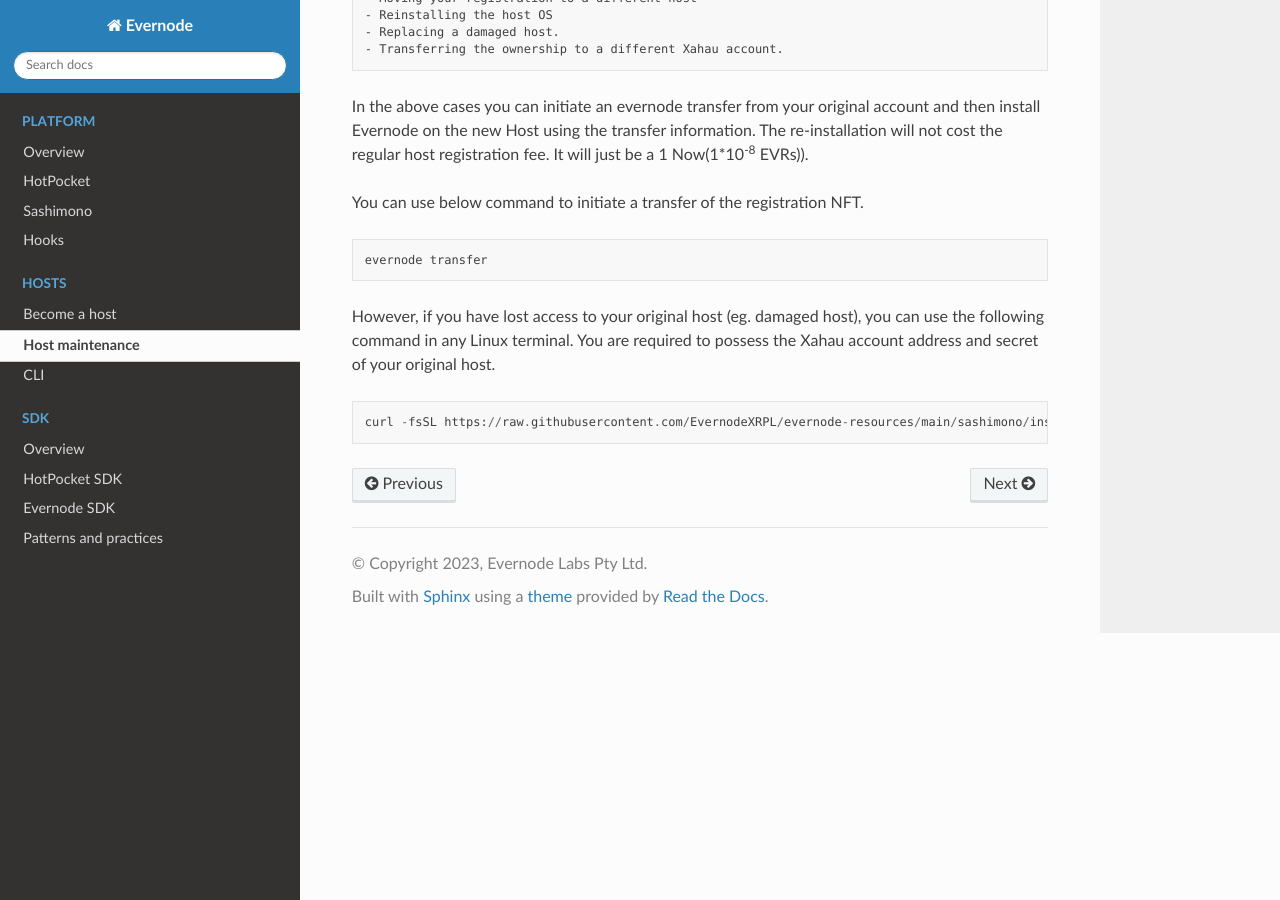
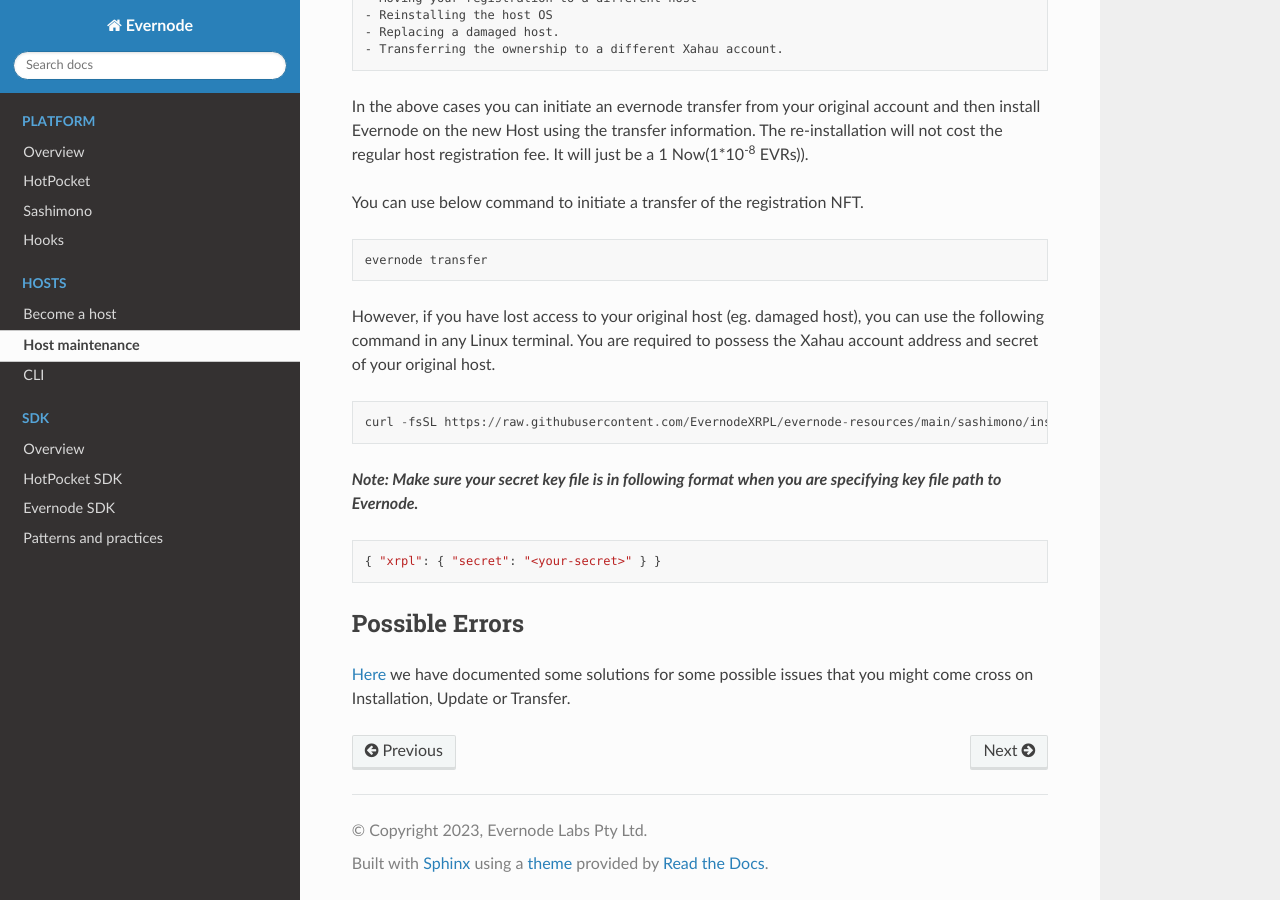
Before and after one commit to tequdev/evernode-docs, a Sphinx documentation site: the page built from docs/source/hosts/maintenance.md, in a window 1280 px wide and 900 px high, scrolled down 1189 px. Built offline with Sphinx 7.4.7 and the Read the Docs theme 2.0.0, drawn with Linux system fonts in a browser that asks for light colours.

Commit message:
Documented possible errors while installation (#17)

````diff
--- a/docs/source/hosts/maintenance.md
+++ b/docs/source/hosts/maintenance.md
@@ -47,3 +47,12 @@
  ```
  curl -fsSL https://raw.githubusercontent.com/EvernodeXRPL/evernode-resources/main/sashimono/installer/evernode.sh | sudo bash -s transfer
  ```
+
+**_Note: Make sure your secret key file is in following format when you are specifying key file path to Evernode._**
+```
+{ "xrpl": { "secret": "<your-secret>" } }
+```
+
+## Possible Errors
+
+ [Here](possible-errors.md) we have documented some solutions for some possible issues that you might come cross on Installation, Update or Transfer.
````
Also changed, not shown: docs/source/hosts/possible-errors.md (added, +34 -0 lines).
